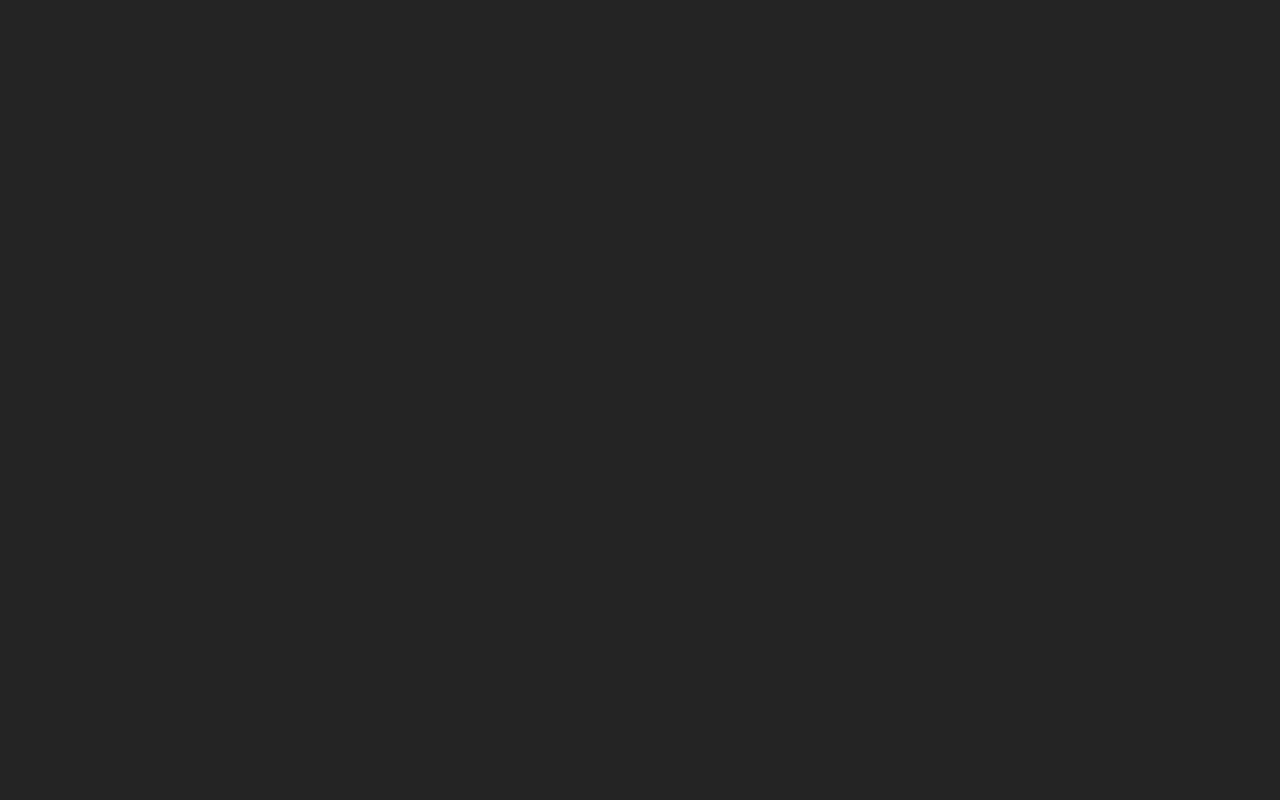
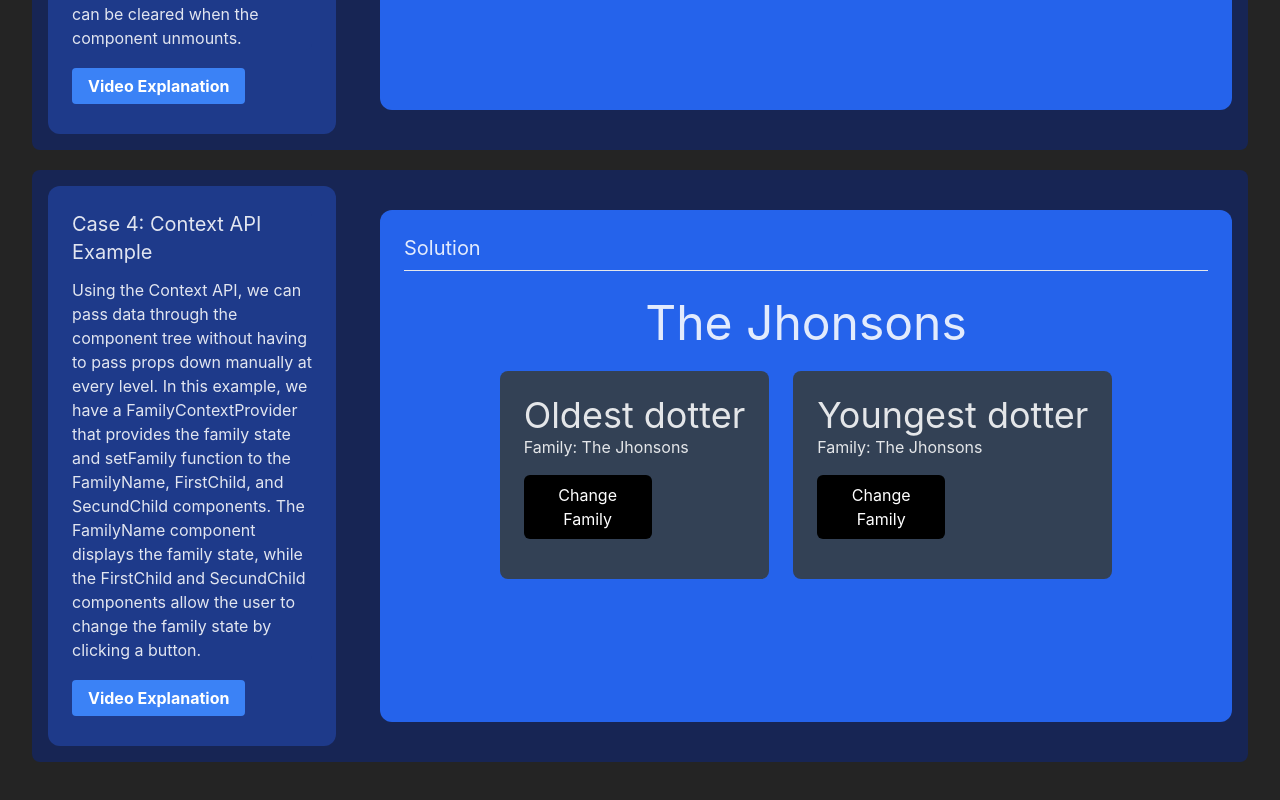
Before and after one commit to eddremonts86/youtube-code-challenges, a React (Vite) app: page / in a window 1280 px wide. Shown: the part 1535-2335 px from the top of the page. Before the commit the page ends 1518 px from the top, so only its background shows below. Built offline with nearby package versions, Linux system fonts and the light colour scheme.

Commit message:
feat(components): adding context api example

```diff
--- /dev/null
+++ b/src/features/ContextAPIExample/FamilyName.jsx
@@ -0,0 +1,6 @@
+import { useContext } from "react";
+import { FamilyContext } from "./context/FamilyContextProvider"; // Import FamilyContext
+export default function FamilyName() {
+  const { family } = useContext(FamilyContext);
+  return <h1 className="text-5xl flex justify-center py-3">{family}</h1>;
+}
--- /dev/null
+++ b/src/features/ContextAPIExample/FirstChild.jsx
@@ -0,0 +1,18 @@
+import { useContext } from "react";
+import { FamilyContext } from "./context/FamilyContextProvider"; // Import FamilyContext from the appropriate file
+
+export default function FirstChild() {
+  const { family, setFamily } = useContext(FamilyContext);
+  return (
+    <div className="border-spacing-1 p-6 m-3 bg-slate-700 rounded-lg">
+      <h2 className="text-4xl">Oldest dotter</h2>
+      <p className="text-1xl">Family: {family}</p>
+      <button
+        onClick={() => setFamily("The Smiths")}
+        className="rounded-md bg-black text-white w-32 p-2 my-4"
+      >
+        Change Family
+      </button>
+    </div>
+  );
+}
--- /dev/null
+++ b/src/features/ContextAPIExample/Parent.jsx
@@ -0,0 +1,32 @@
+import { CaseLayout, GlobalLayout, ResolutionBox } from "../UI";
+import FamilyContextProvider from "./context/FamilyContextProvider";
+import FamilyName from "./FamilyName";
+import FirstChild from "./FirstChild";
+import SecundChild from "./SecundChild";
+
+export default function Parent() {
+  return (
+    <GlobalLayout>
+      <CaseLayout
+        name={"Case 4: Context API Example"}
+        description={
+          "Using the Context API, we can pass data through the component tree without having to pass props down manually at every level. In this example, we have a FamilyContextProvider that provides the family state and setFamily function to the FamilyName, FirstChild, and SecundChild components. The FamilyName component displays the family state, while the FirstChild and SecundChild components allow the user to change the family state by clicking a button."
+        }
+        example={""}
+        url={
+          "https://www.youtube.com/watch?v=t9WmZFnE6Hg&list=WL&index=49&t=89s&pp=gAQBiAQB"
+        }
+        urlText={"Video Explanation"}
+      />
+      <ResolutionBox>
+        <FamilyContextProvider>
+          <FamilyName />
+          <div className="flex justify-center items-center">
+            <FirstChild />
+            <SecundChild />
+          </div>
+        </FamilyContextProvider>
+      </ResolutionBox>
+    </GlobalLayout>
+  );
+}
--- /dev/null
+++ b/src/features/ContextAPIExample/SecundChild.jsx
@@ -0,0 +1,17 @@
+import { useContext } from "react";
+import { FamilyContext } from "./context/FamilyContextProvider"; // Import FamilyContext from the appropriate file
+export default function SecundChild() {
+  const { family, setFamily } = useContext(FamilyContext);
+  return (
+    <div className="border-spacing-1 p-6 m-3 bg-slate-700 rounded-lg">
+      <h2 className="text-4xl">Youngest dotter </h2>
+      <p className="text-1xl">Family: {family}</p>
+      <button
+        onClick={() => setFamily("The Inerarte")}
+        className="rounded-md bg-black text-white w-32 p-2 my-4"
+      >
+        Change Family
+      </button>
+    </div>
+  );
+}
--- /dev/null
+++ b/src/features/ContextAPIExample/context/FamilyContextProvider.jsx
@@ -0,0 +1,17 @@
+import { createContext, useState } from "react";
+export const FamilyContext = createContext(null);
+import PropTypes from "prop-types";
+
+export default function FamilyContextProvider({ children }) {
+  const [family, setFamily] = useState("The Jhonsons");
+
+  return (
+    <FamilyContext.Provider value={{ family, setFamily }}>
+      {children}
+    </FamilyContext.Provider>
+  );
+}
+
+FamilyContextProvider.propTypes = {
+  children: PropTypes.node.isRequired,
+};
--- a/src/features/CountDown/components/CoundDownLayout.jsx
+++ b/src/features/CountDown/components/CoundDownLayout.jsx
@@ -5,9 +5,9 @@ export default function TicTacToeCaseLayout() {
   return (
     <GlobalLayout>
       <CaseLayout
-        name={"Case 2: Tic tac toe game"}
+        name={"Case 3: CountDown with memory"}
         description={
-          "Given a random grid (3x3) board of a tic-tac-toe game, determine the winnerYAxis. The board is given as a list of lists, where the inner lists represent a row of the board."
+          "In this example, we have a CountDown component that displays a countdown timer. The timer starts at 1000 and counts down to 0. When the timer reaches 0, it resets to 1000. The CountDown component uses the useState hook to manage the timer state and the useEffect hook to update the timer every second. The CountDown component also uses the useRef hook to store the interval ID so that it can be cleared when the component unmounts."
         }
         example={""}
         url={"https://www.youtube.com/watch?v=vweARwTPmg4"}
--- a/src/pages/Home.jsx
+++ b/src/pages/Home.jsx
@@ -1,8 +1,8 @@
 import "../App.css";
+import Parent from "../features/ContextAPIExample/Parent";
+import CountDown from "../features/CountDown";
 import LongestWord from "../features/LongestWord";
 import TicTacToe from "../features/TicTacTocGame";
-import CountDown from "../features/CountDown";
-
 const Home = () => {
   return (
     <>
@@ -11,7 +11,8 @@ const Home = () => {
       </h1>
       <LongestWord />
       <TicTacToe />
-      <CountDown  />
+      <CountDown />
+      <Parent />
     </>
   );
 };
```
